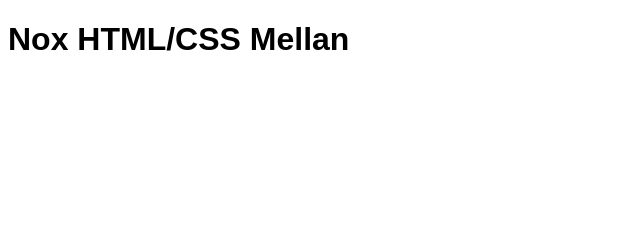
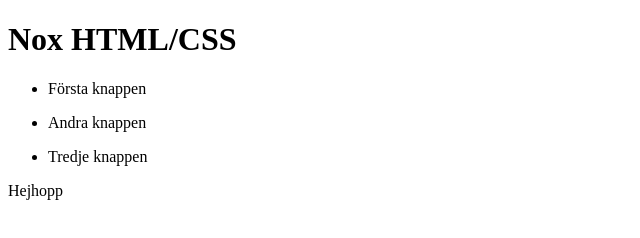
Before and after one commit to HerrR/nox-html-intermediate, a plain HTML site: page index.html in a window 1280 px wide. Shown: the whole page, without its empty margins (0-640 px from the left). Drawn offline with Linux system fonts and the light colour scheme.

Commit message:
Inline CSS, content från Joel

```diff
--- a/index.html
+++ b/index.html
@@ -2,10 +2,28 @@
 <html>
     <meta charset="utf-8">
     <head>
-        <title>Nox HTML/CSS Mellan</title>
-        <link rel="stylesheet" href="style.css">
+        <title>Nox HTML/CSS</title>
     </head>
     <body>
-        <h1>Nox HTML/CSS Mellan</h1>
+        <h1>Nox HTML/CSS</h1>
+        <ul>
+        	<li>
+        		<p>Första knappen</p>
+        	</li>
+
+        	<li>
+        		<p>Andra knappen</p>
+        	</li>
+
+        	<li>
+        		<p>Tredje knappen</p>
+        	</li>
+        </ul>
+        <div id="hej">Hejhopp</div>
     </body>
 </html>
+<style>
+	#hej{
+
+	}
+</style>
--- a/style.css
+++ /dev/null
@@ -1,12 +0,0 @@
-/*
-Här ligger sidans styling i en annan fil.
-Om du tittar i din index.html fil så finns det en länk till detta dokument som ser ut såhär:
-
-<link rel="stylesheet" href="style.css">
-
-Den säger åt html-sidan leta efter en fil som heter style.css som ligger i samma mapp.
- */
-
- body {
-     font-family: sans-serif;
- }
```
